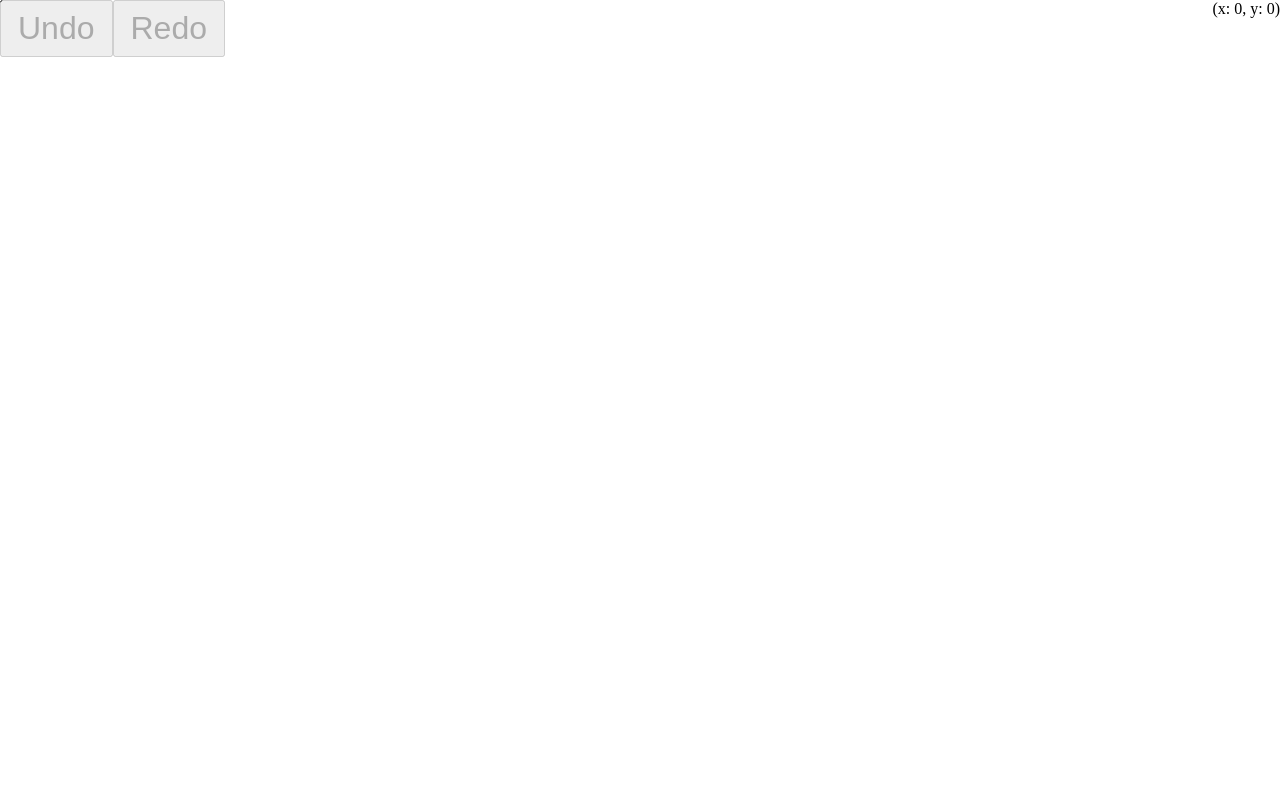
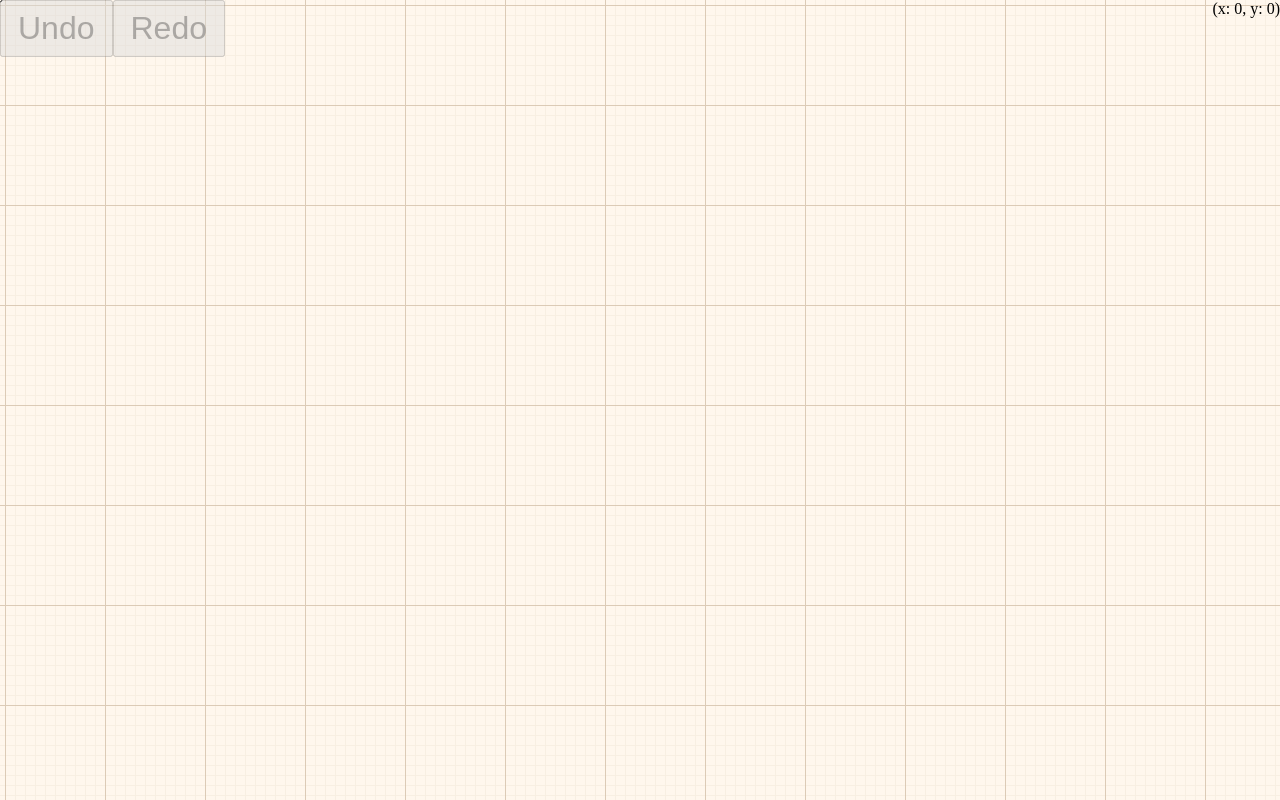
Before and after one commit to trandangduat/math-board, a website with bundled scripts: page index.html in a window 1280 px wide. Built offline with nearby package versions, Linux system fonts and the light colour scheme.

Commit message:
Add SVG paper background

```diff
--- a/style.css
+++ b/style.css
@@ -8,6 +8,12 @@ html, body{
     height: 100%;
 }
 
+body {
+    background-image: url('public/SVG/graph-paper.svg');
+    background-color: #fff7ed;
+    overflow: hidden;
+}
+
 canvas {
     cursor: crosshair;
     display: block;
```
Also changed, not shown: public/SVG/graph-paper.svg (added).
